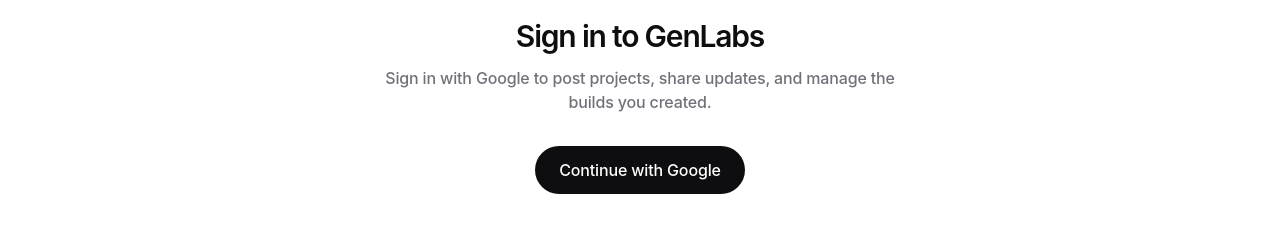
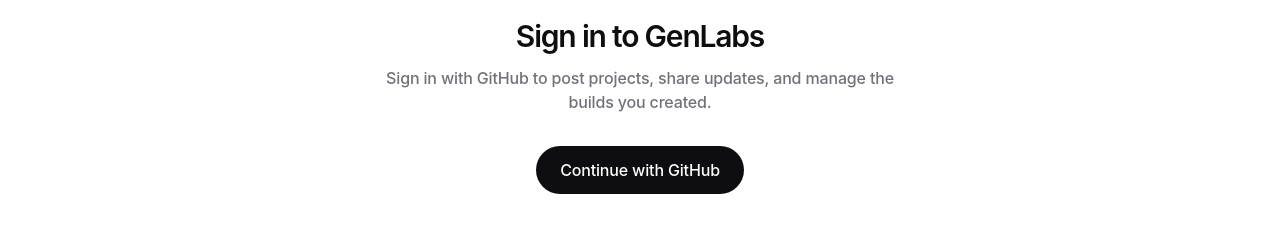
Before and after one commit to 1nayrryan/GenLabs, a Next.js app: page /login in a window 1280 px wide. Shown: the part 175-419 px from the top of the page. Built offline with nearby package versions, Linux system fonts and the light colour scheme; no server answers.

Commit message:
github oauth

```diff
--- a/app/login/page.tsx
+++ b/app/login/page.tsx
@@ -8,9 +8,9 @@
     process.env.NEXT_PUBLIC_SUPABASE_ANON_KEY!
   );
 
-  async function handleGoogleSignIn() {
+  async function handleGitHubSignIn() {
     await supabase.auth.signInWithOAuth({
-      provider: "google",
+      provider: "github",
       options: {
         redirectTo: `${window.location.origin}/auth/callback`,
       },
@@ -22,13 +22,13 @@
       <p className="font-mono text-xs uppercase tracking-wide text-muted mb-4">Access</p>
       <h1 className="text-3xl font-semibold tracking-tightest2 mb-3">Sign in to GenLabs</h1>
       <p className="text-muted mb-8">
-        Sign in with Google to post projects, share updates, and manage the builds you created.
+        Sign in with GitHub to post projects, share updates, and manage the builds you created.
       </p>
       <button
-        onClick={handleGoogleSignIn}
+        onClick={handleGitHubSignIn}
         className="px-6 py-3 rounded-pill bg-ink text-paper font-medium hover:opacity-85 transition-opacity"
       >
-        Continue with Google
+        Continue with GitHub
       </button>
     </div>
   );
--- a/app/submit/page.tsx
+++ b/app/submit/page.tsx
@@ -104,7 +104,7 @@
       <div className="max-w-xl mx-auto px-6 py-24 text-center">
         <p className="font-mono text-sm mb-3 text-muted">[ SIGN IN REQUIRED ]</p>
         <h1 className="text-2xl font-semibold tracking-tightest2 mb-3">Please sign in first</h1>
-        <p className="text-muted mb-6">You need a Google account to post a build to GenLabs.</p>
+        <p className="text-muted mb-6">You need a GitHub account to post a build to GenLabs.</p>
         <button onClick={() => router.push("/login")} className="px-6 py-3 rounded-pill bg-ink text-paper font-medium hover:opacity-85 transition-opacity">
           Go to sign in
         </button>
--- a/components/AuthButton.tsx
+++ b/components/AuthButton.tsx
@@ -23,7 +23,7 @@
 
   async function signIn() {
     await supabase.auth.signInWithOAuth({
-      provider: "google",
+      provider: "github",
       options: {
         redirectTo: `${window.location.origin}/auth/callback`,
       },
```
